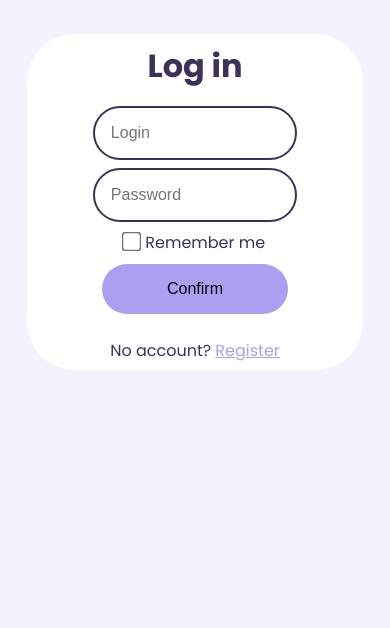
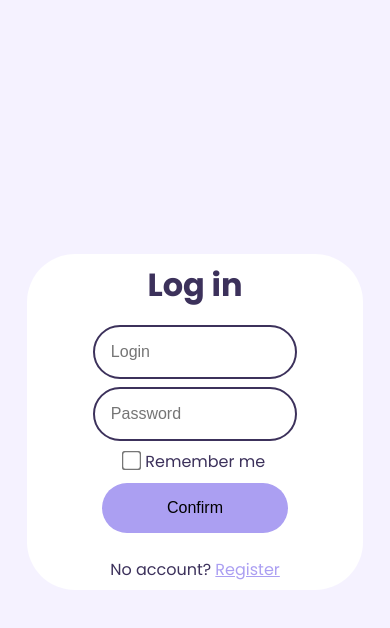
Before and after one commit to KlonChannel/social-network, a React (Create React App) app in the folder frontend/: page /login in a window 390 px wide. Shown: the top 628 px of the page. Built offline with nearby package versions, Linux system fonts and the light colour scheme.

Commit message:
Login form validation

```diff
--- a/frontend/src/components/Login/Login.jsx
+++ b/frontend/src/components/Login/Login.jsx
@@ -1,25 +1,97 @@
-import React from 'react';
+import React, { useEffect, useState } from 'react';
+import {NavLink} from 'react-router-dom';
+
+import FormControl from '../common/FormControl/FormControl';
 
 import style from './Login.module.css';
 
 const Login = (props) => {
+    const [login, setLogin] = useState('');
+    const [password, setPassword] = useState('');
+    const [rememberMe, setRememberMe] = useState(false);
+    const [loginDirty, setLoginDirty] = useState(false);
+    const [passwordDirty, setPasswordDirty] = useState(false);
+    const [loginError, setLoginError] = useState('Login cannot be empty');
+    const [passwordError, setPasswordError] = useState('Password cannot be empty');
+    const [formValid, setFormValid] = useState(false);
+
+    useEffect(() => {
+        if (loginError || passwordError) {
+            setFormValid(false);
+        } else {
+            setFormValid(true);
+        }
+    }, [loginError, passwordError]);
+
+    const loginHandler = (e) => {
+        setLogin(e.target.value);
+
+        const validation = /^[a-zA-Z0-9_-]{5,15}$/;
+
+        if (!validation.test(String(e.target.value))) {
+            if (e.target.value.length < 5 || e.target.value.length > 15) {
+                setLoginError('The login must be between 5 and 15 characters long.');
+            } else {
+                setLoginError('Invalid login format');
+            }
+        } else {
+            setLoginError('');
+        }
+    };
+
+    const passwordHandler = (e) => {
+        setPassword(e.target.value);
+
+        const validation = /^[a-zA-Z0-9_-]{5,15}$/;
+
+        if (!validation.test(String(e.target.value))) {
+            if (e.target.value.length < 8 || e.target.value.length > 15) {
+                setPasswordError('The password must be between 8 and 15 characters long.');
+            } else {
+                setPasswordError('Invalid password format');
+            }
+        } else {
+            setPasswordError('');
+        }
+    };
+
+    const rememberMeHandler = (e) => {
+        const newRememberMe = !rememberMe;
+        setRememberMe(newRememberMe);
+    };
+
+    const blurHandler = (e) => {
+        switch (e.target.name) {
+            case 'login':
+                setLoginDirty(true);
+                break;
+            case 'password':
+                setPasswordDirty(true);
+                break;
+        }
+    };
+
     return (
         <div className={style.loginWindow}>
+            <div className={style.loginBlock}>
                 <h2 className={style.h2}>Log in</h2>
 
                 <form className={style.loginForm}>
-                <input name='login' placeholder='Login' />
+                    <input onChange={e => loginHandler(e)} value={login} onBlur={e => blurHandler(e)} name='login' placeholder='Login' />
+                    {(loginDirty && loginError) && <FormControl errorText={loginError} />}
 
-                <input name='password' type='password' placeholder='Password'></input>
+                    <input onChange={e => passwordHandler(e)} value={password} onBlur={e => blurHandler(e)} name='password' type='password' placeholder='Password'></input>
+                    {(passwordDirty && passwordError) && <FormControl errorText={passwordError} />}
 
                     <div className={style.checkboxContainer}>
-                    <input name='rememberMe' className={style.checkbox} type='checkbox'/> Remember me
+                        <input onChange={e => rememberMeHandler(e)} checked={rememberMe} name='rememberMe' className={style.checkbox} type='checkbox' /> Remember me
                     </div>
 
                     <button className={style.button}>Confirm</button>
                 </form>
 
-            No account? <a href='#'>Register</a>
+                No account? <NavLink to='/registration'>Register</NavLink>
+            </div>
         </div>
     )
 }
--- a/frontend/src/components/Login/Login.module.css
+++ b/frontend/src/components/Login/Login.module.css
@@ -1,8 +1,18 @@
 .loginWindow {
+    display: flex;
+
+    justify-content: center;
+    align-items: center;
+
+    height: 98vh;
+}
+
+.loginBlock {
     background-color: white;
 
-    margin: 7% 30%;
     padding: 2% 0;
+
+    width: 45%;
 
     display: inline-block;
 
@@ -79,20 +89,20 @@ a:hover, a:active {
 }
 
 @media (max-width: 1200px) {
-    .loginWindow {
-        margin: 7% 30%;
+    .loginBlock {
+        width: 50%;
     }
 }
 
 @media (max-width: 992px) {
-    .loginWindow {
-        margin: 7% 20%;
+    .loginBlock {
+        width: 60%;
     }
 }
 
 @media (max-width: 768px) {
-    .loginWindow {
-        margin: 7% 10%;
+    .loginBlock {
+        width: 70%;
     }
 
     .loginForm input {
@@ -105,8 +115,8 @@ a:hover, a:active {
 }
 
 @media (max-width: 576px) {
-    .loginWindow {
-        margin: 7% 5%;
+    .loginBlock {
+        width: 90%;
     }
 
     .loginForm input {
--- /dev/null
+++ b/frontend/src/components/common/FormControl/FormControl.jsx
@@ -0,0 +1,13 @@
+import React from 'react';
+
+import style from './FormControl.module.css';
+
+const FormControl = (props) => {
+    return (
+        <div className={style.formError}>
+            {props.errorText}
+        </div>
+    )
+}
+
+export default FormControl;
--- /dev/null
+++ b/frontend/src/components/common/FormControl/FormControl.module.css
@@ -0,0 +1,8 @@
+.formError {
+    margin: 0 auto 0.5em;
+
+    width: 75%;
+
+    color: red;
+    text-align: center;
+}
```
Lines whose indentation alone changed are shown as unchanged.
